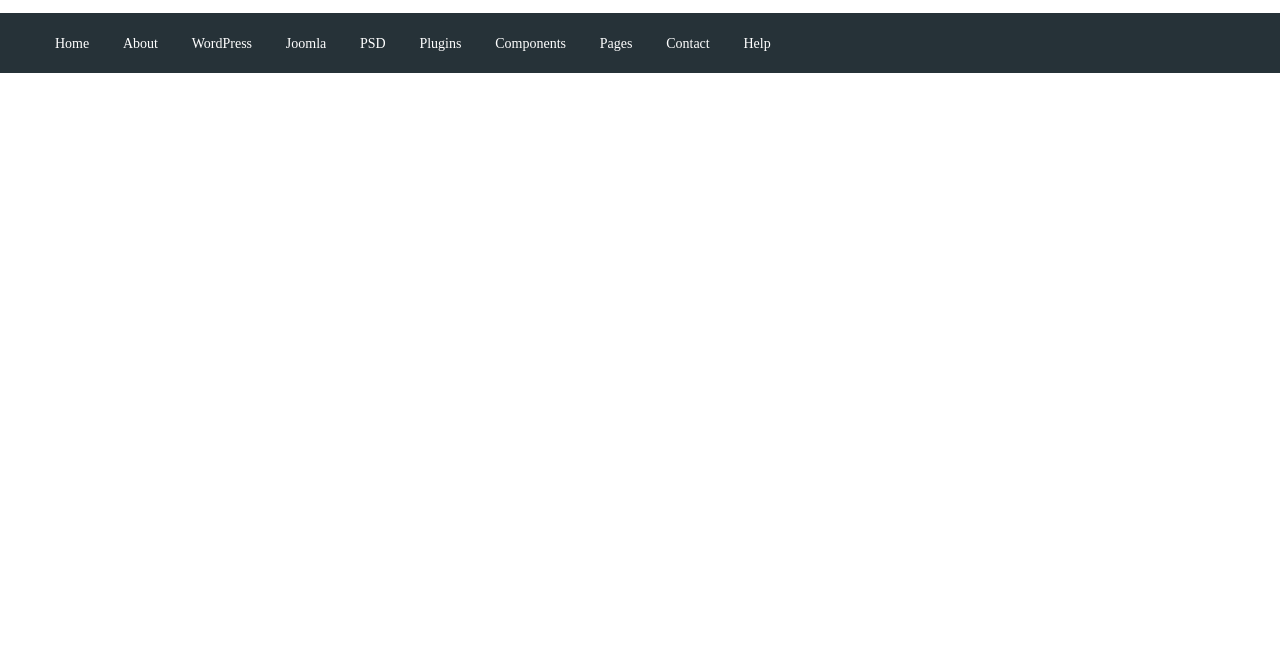
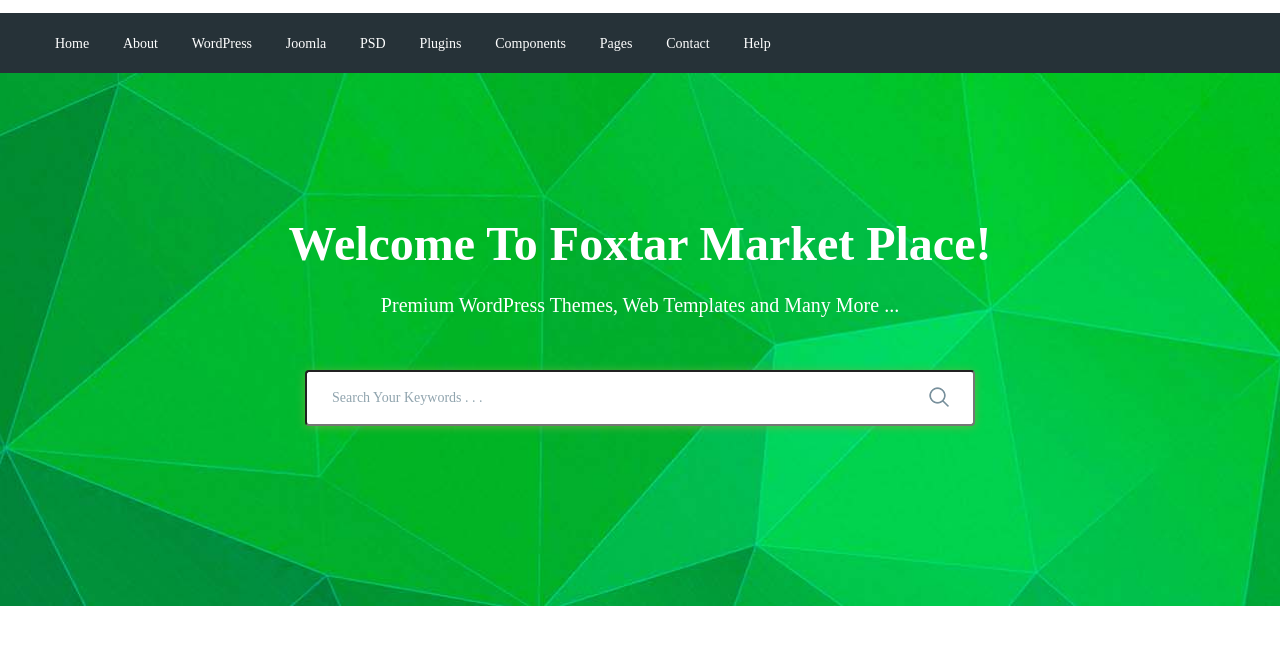
Before and after one commit to Shatlyk1997/moderno, a website: page app/index.html in a window 1280 px wide. Shown: the part 77-722 px from the top of the page. Drawn offline with nearby package versions, Linux system fonts and the light colour scheme; files that its build step writes are made by us from their sources.

Commit message:
added search section

```diff
--- a/app/index.html
+++ b/app/index.html
@@ -96,5 +96,25 @@
 </div>
 </div>
 </header>
+<section class="search" style="background-image: url(images/search-bg.jpg);">
+<div class="container">
+<div class="search__inner">
+<div class="search__inner-title">
+    Welcome To Foxtar Market Place!
+</div>
+<div class="search__inner-text">
+    Premium WordPress Themes, Web Templates and Many More ...
+</div>
+<div class="search__inner-form">
+<form>
+<input type="text" placeholder="Search Your Keywords . . ."required>
+<button type="submit">
+<img src="images/icons/search.png" alt="">
+</button>
+</form>
+</div>
+</div>
+</div>
+</section>
 </body>
 </html>
--- a/app/scss/style.scss
+++ b/app/scss/style.scss
@@ -50,3 +50,55 @@
 font-size: 14px;
 }
 }
+.search{
+background-image: url(../images/search-bg.jpg);
+background-repeat: no-repeat;
+background-size: cover;
+background-position: center;
+min-height: 533px;
+}
+.search__inner{
+padding: 135px 0 100px;
+color: #fff;
+text-align: center;
+&-title{
+margin-bottom: 10px;
+font-size: 48px;
+line-height: 72px;
+font-weight: 700;
+}
+&-text{
+margin-bottom: 50px;
+font-size: 20px;
+line-height: 30px;
+font-weight: 500;
+}
+&-form{
+max-width: 670px;
+margin: 0 auto;
+position: relative;
+input{
+display: block;
+width: 100%;
+border-radius: 4px;
+box-shadow: 0px 1px 10px 0px rgba(124, 178, 64, 0.75);
+height: 56px;
+bottom: none;
+font-size: 14px;
+font-weight: 500;
+padding-left: 25px;
+padding-right: 60px;
+&::placeholder{
+color: #90a4ae;
+font-weight: 500;
+}
+}
+button{
+position: absolute;
+border: none;
+background-color: transparent;
+right: 20px;
+top: 16px;
+}
+}
+}
```
Also changed, not shown: app/images/icons/search.png (added), app/images/search-bg.jpg (added).
